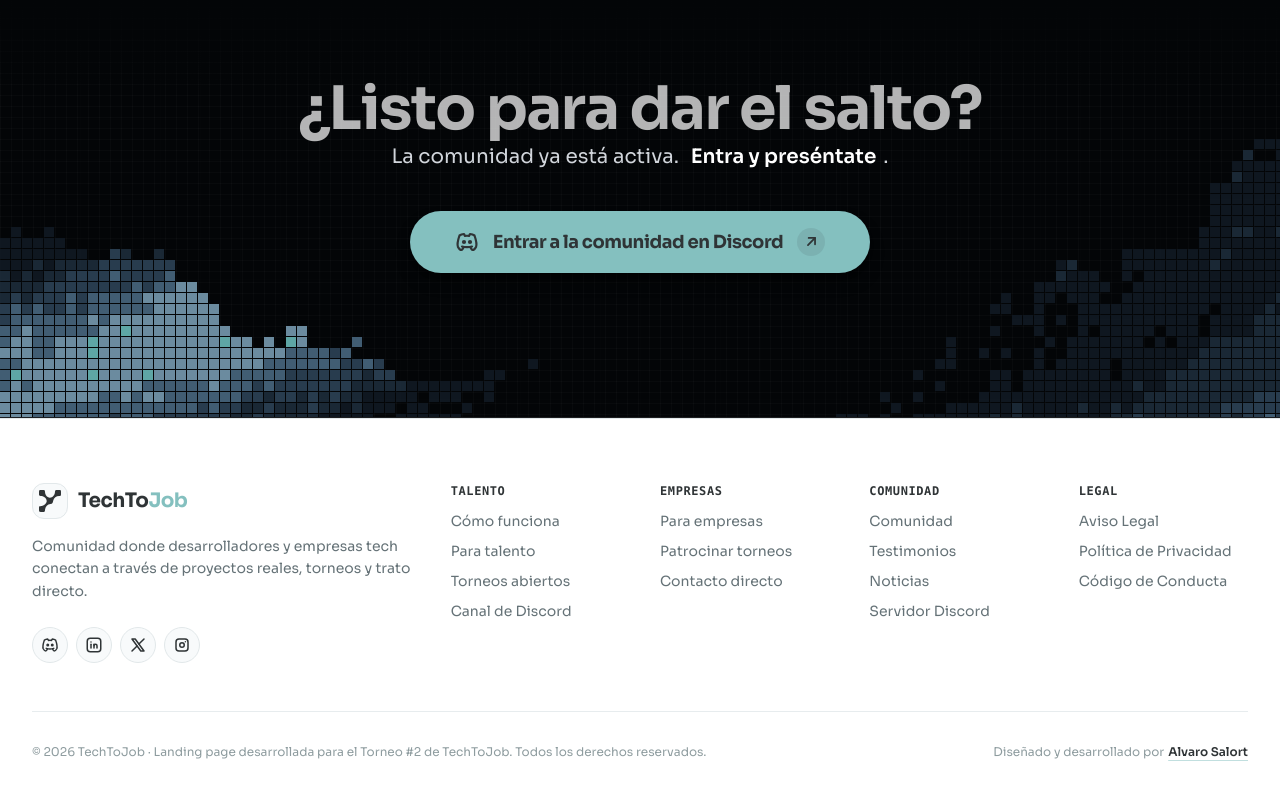
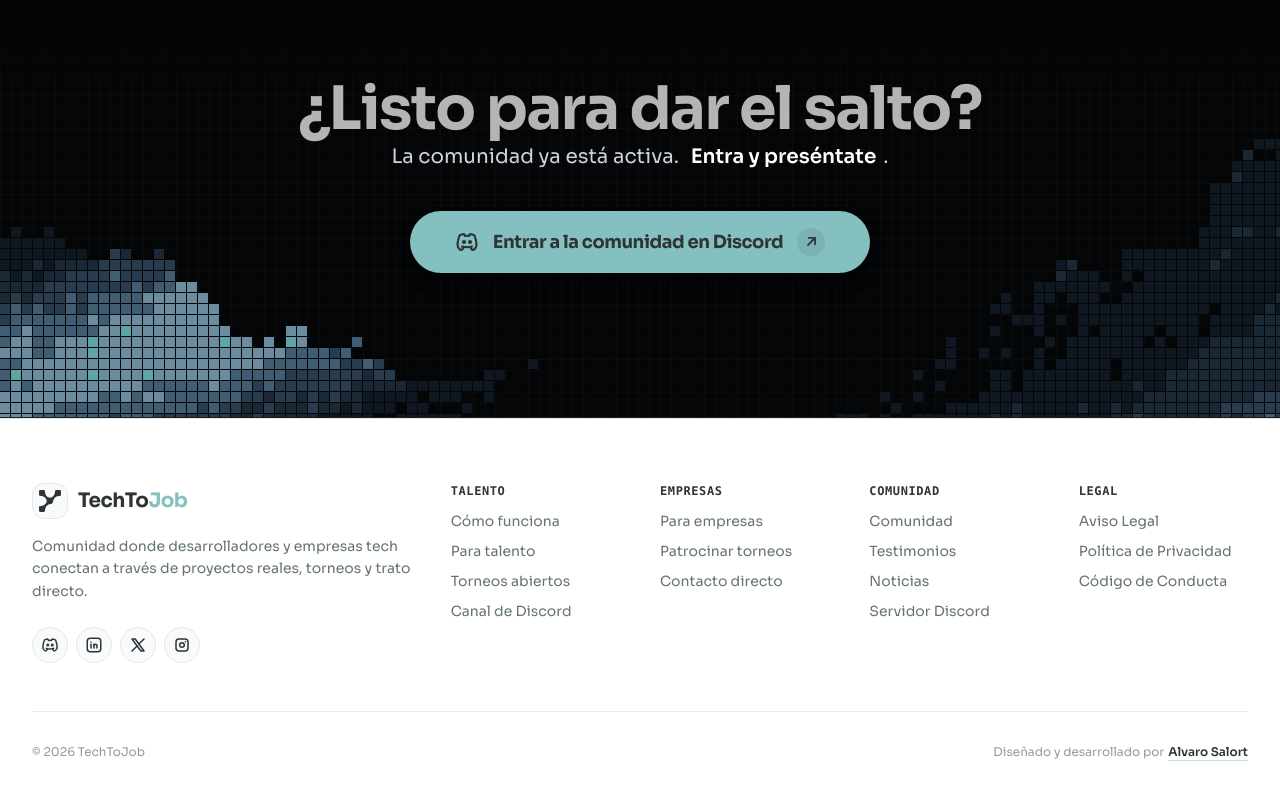
Before and after one commit to alvaro-salort/TechToJob-landing, a Next.js app: page / in a window 1280 px wide. Shown: the part 7247-8047 px from the top of the page. Built offline with nearby package versions, Linux system fonts and the light colour scheme.

Commit message:
Fixed duplicated message on footer

```diff
--- a/messages/es.json
+++ b/messages/es.json
@@ -311,7 +311,6 @@
       "linkedin": "https://www.linkedin.com/company/techtojob/",
       "x": "https://x.com/techtojob",
       "instagram": "https://www.instagram.com/techtojob"
-    },
-    "credits": "Landing page desarrollada para el Torneo #2 de TechToJob. Todos los derechos reservados."
+    }
   }
 }
--- a/src/components/layout/Footer.tsx
+++ b/src/components/layout/Footer.tsx
@@ -163,7 +163,7 @@
 
         {/* Bottom Credits Bar */}
         <div className="pt-8 flex flex-col sm:flex-row items-center justify-between gap-3 text-xs text-brand-grayMuted font-medium">
-          <p suppressHydrationWarning>© {new Date().getFullYear()} TechToJob · {f.credits}</p>
+          <p suppressHydrationWarning>© {new Date().getFullYear()} TechToJob</p>
           <p className="flex items-center gap-1">
             Diseñado y desarrollado por{" "}
             <a
```
Also changed, not shown: 1 other file (tests, documents, lock files or other folders).
